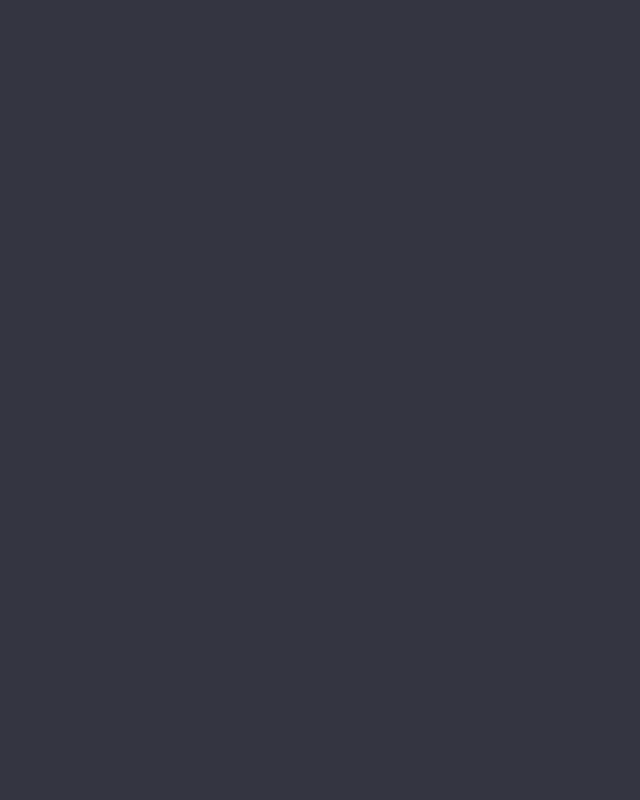
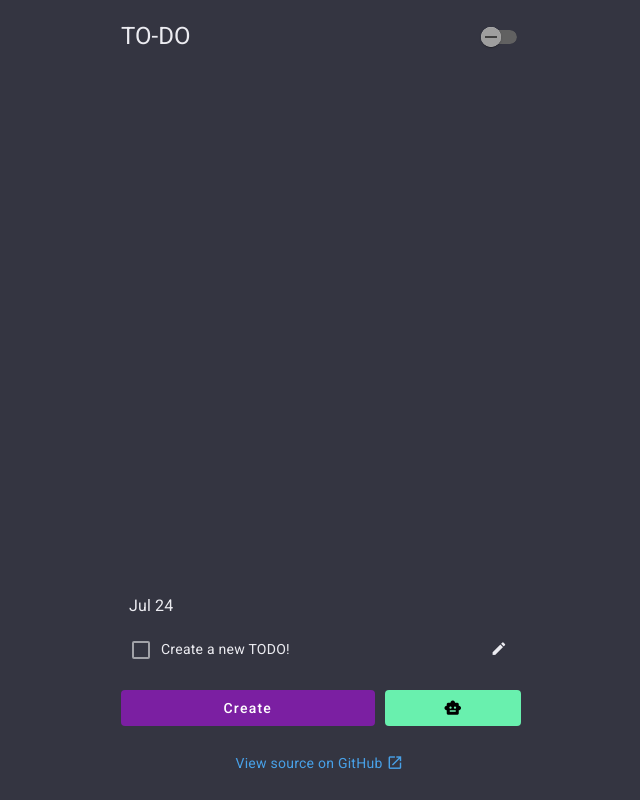
Before and after one commit to HKanwal/ai-todolist, an Angular app: page / in a window 1280 px wide. Shown: the whole page, without its empty margins (319-959 px from the left). Built offline with nearby package versions, Linux system fonts and the light colour scheme.

Commit message:
Fix build

```diff
--- a/src/app/app.component.html
+++ b/src/app/app.component.html
@@ -2,7 +2,7 @@
   <div class="header">
     <h1
       class="title-todo"
-      [class.title-todo-shown]="screenTransition !== 'ToDone' && failing build"
+      [class.title-todo-shown]="screenTransition !== 'ToDone'"
       [class.title-todo-hidden]="screenTransition === 'ToDone'"
     >
       TO-DO
```
